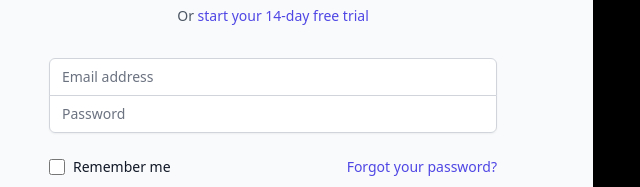
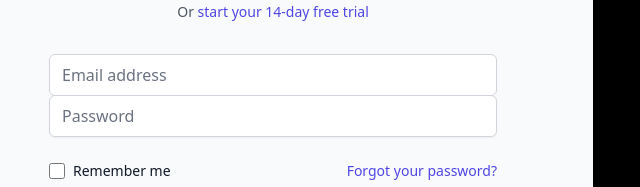
Before and after one commit to vaibhavgoel0230/Project_devslane, a React (Create React App) app: page /login in a window 1280 px wide. Shown: the part 336-523 px from the top of the page, without its empty margins (47-687 px from the left). Built offline with nearby package versions, Linux system fonts and the light colour scheme.

Commit message:
setup login form using formik and created Input component

```diff
--- a/package.json
+++ b/package.json
@@ -15,6 +15,7 @@
     "@types/react": "^17.0.14",
     "@types/react-dom": "^17.0.9",
     "@types/react-router-dom": "^5.1.8",
+    "formik": "^2.2.9",
     "react": "^17.0.2",
     "react-dom": "^17.0.2",
     "react-icons": "^4.2.0",
--- /dev/null
+++ b/src/Components/Input.tsx
@@ -0,0 +1,39 @@
+import { FC, InputHTMLAttributes, memo } from "react";
+interface Props extends InputHTMLAttributes<HTMLInputElement> {
+  touched?: boolean;
+  error?: string;
+}
+const Input: FC<Props> = ({
+  touched,
+  id,
+  error,
+  className,
+  placeholder,
+  ...rest
+}) => {
+  return (
+    <>
+      <div>
+        {id && placeholder && (
+          <label htmlFor={id} className="sr-only">
+            {placeholder}
+          </label>
+        )}
+
+        <input
+          id={id}
+          {...rest}
+          className={
+            "appearance-none relative block w-full px-3 py-2 border border-gray-300 placeholder-gray-500 text-gray-900 rounded-md focus:outline-none focus:ring-indigo-500 focus:border-indigo-500 focus:z-10 sm:text-sm" +
+            className
+          }
+          placeholder={placeholder}
+        />
+      </div>
+      {touched && <div className="text-red-500">{error}</div>}
+    </>
+  );
+};
+
+Input.defaultProps = {};
+export default memo(Input);
--- a/src/Pages/Login.page.tsx
+++ b/src/Pages/Login.page.tsx
@@ -3,43 +3,32 @@ import { Link, useHistory } from "react-router-dom";
 import { HiLockClosed } from "react-icons/hi";
 import { FaSpinner } from "react-icons/fa";
 import * as yup from "yup";
+import { Formik, useFormik } from "formik";
+import Input from "../Components/Input";
 
 interface Props {}
 
 const Login: FC<Props> = (props) => {
-  const [data, setData] = useState({ email: "", password: "" });
-  const [touched, setTouched] = useState({ email: false, password: false });
-  const [submitting, setSubmitting] = useState(false);
   const history = useHistory();
-  const handleChange = (event: React.ChangeEvent<HTMLInputElement>) => {
-    setData({ ...data, [event.target.name]: event.target.value });
-  };
-
-  const handleBlur = (event: React.FocusEvent<HTMLInputElement>) => {
-    setTouched({ ...touched, [event.target.name]: true });
-  };
-
-  let emailError = "";
-  let passwordError = "";
-
-  const formValidator = yup.object().shape({
+  const { handleSubmit, getFieldProps, touched, isSubmitting, errors } =
+    useFormik({
+      initialValues: {
+        email: "",
+        password: "",
+      },
+      validationSchema: yup.object().shape({
         email: yup.string().required().email(),
         password: yup.string().required().min(8),
+      }),
+      onSubmit: (data, helpers) => {
+        console.log("form submitting", data);
+        setTimeout(() => {
+          console.log("form submitted successfully");
+          history.push("/dashboard");
+        }, 5000);
+      },
     });
 
-  console.log("isFormValid", formValidator.isValidSync(data));
-
-  if (!data.email) {
-    emailError = "Email address is required";
-  } else if (!data.email.endsWith("@gmail.com")) {
-    emailError = "Please enter a valid email address";
-  }
-
-  if (!data.password) {
-    passwordError = "Password is required";
-  } else if (data.password.length < 8) {
-    passwordError = "Password should be at least 8 characters.";
-  }
   return (
     <div className="min-h-screen w-full max-w-1/2 flex items-center justify-center bg-gray-50 py-12 px-4 sm:px-6 lg:px-8">
       <div className="max-w-md w-full space-y-8">
@@ -66,62 +55,32 @@ const Login: FC<Props> = (props) => {
           className="mt-8 space-y-6"
           action="#"
           method="POST"
-          onSubmit={(event) => {
-            event.preventDefault();
-            if (emailError || passwordError) {
-              console.log("Form Submission Rejected");
-              return;
-            }
-            setSubmitting(true);
-            console.log("login started with data", data);
-            setTimeout(() => {
-              console.log("login successful");
-              history.push("/dashboard");
-            }, 5000);
-          }}
+          onSubmit={handleSubmit}
         >
           <input type="hidden" name="remember" defaultValue="true" />
           <div className="rounded-md shadow-sm -space-y-px">
-            <div>
-              <label htmlFor="email-address" className="sr-only">
-                Email address
-              </label>
-              <input
-                id="email-address"
-                name="email"
+            <Input
+              id="email"
               type="email"
               autoComplete="email"
-                value={data.email}
-                onChange={handleChange}
-                onBlur={handleBlur}
               required
-                className="appearance-none rounded-none relative block w-full px-3 py-2 border border-gray-300 placeholder-gray-500 text-gray-900 rounded-t-md focus:outline-none focus:ring-indigo-500 focus:border-indigo-500 focus:z-10 sm:text-sm"
+              touched={touched.email}
+              error={errors.email}
+              {...getFieldProps("email")}
               placeholder="Email address"
+              className="rounded-b-none"
             />
-              {touched.email && (
-                <div className="text-red-500">{emailError}</div>
-              )}
-            </div>
-            <div>
-              <label htmlFor="password" className="sr-only">
-                Password
-              </label>
-              <input
+            <Input
               id="password"
-                name="password"
               type="password"
               autoComplete="current-password"
-                value={data.password}
-                onChange={handleChange}
-                onBlur={handleBlur}
               required
-                className="appearance-none rounded-none relative block w-full px-3 py-2 border border-gray-300 placeholder-gray-500 text-gray-900 rounded-b-md focus:outline-none focus:ring-indigo-500 focus:border-indigo-500 focus:z-10 sm:text-sm"
+              touched={touched.password}
+              error={errors.password}
+              {...getFieldProps("password")}
               placeholder="Password"
+              className="rounded-t-none"
             />
-              {touched.password && (
-                <div className="text-red-500">{passwordError}</div>
-              )}
-            </div>
           </div>
 
           <div className="flex items-center justify-between">
@@ -153,7 +112,7 @@ const Login: FC<Props> = (props) => {
           <div>
             <button
               type="submit"
-              disabled={!formValidator.isValidSync(data)}
+              // disabled={}
               className="group relative w-full flex justify-center py-2 px-4 border border-transparent text-sm font-medium rounded-md text-white bg-indigo-600 hover:bg-indigo-700 focus:outline-none focus:ring-2 focus:ring-offset-2 focus:ring-indigo-500"
             >
               <span className="absolute left-0 inset-y-0 flex items-center pl-3">
@@ -164,7 +123,7 @@ const Login: FC<Props> = (props) => {
               </span>
               Sign in
             </button>
-            {submitting && (
+            {isSubmitting && (
               <FaSpinner className="mt-5 animate-spin"></FaSpinner>
             )}
           </div>
```
Also changed, not shown: 1 other file (tests, documents, lock files or other folders). Lines whose indentation alone changed are shown as unchanged.
